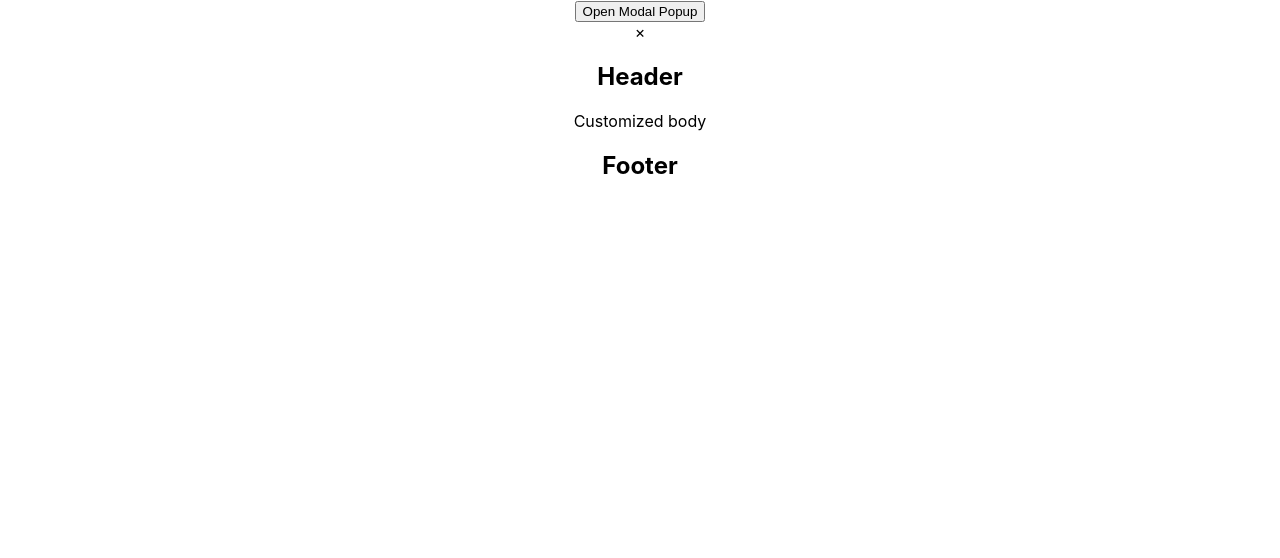
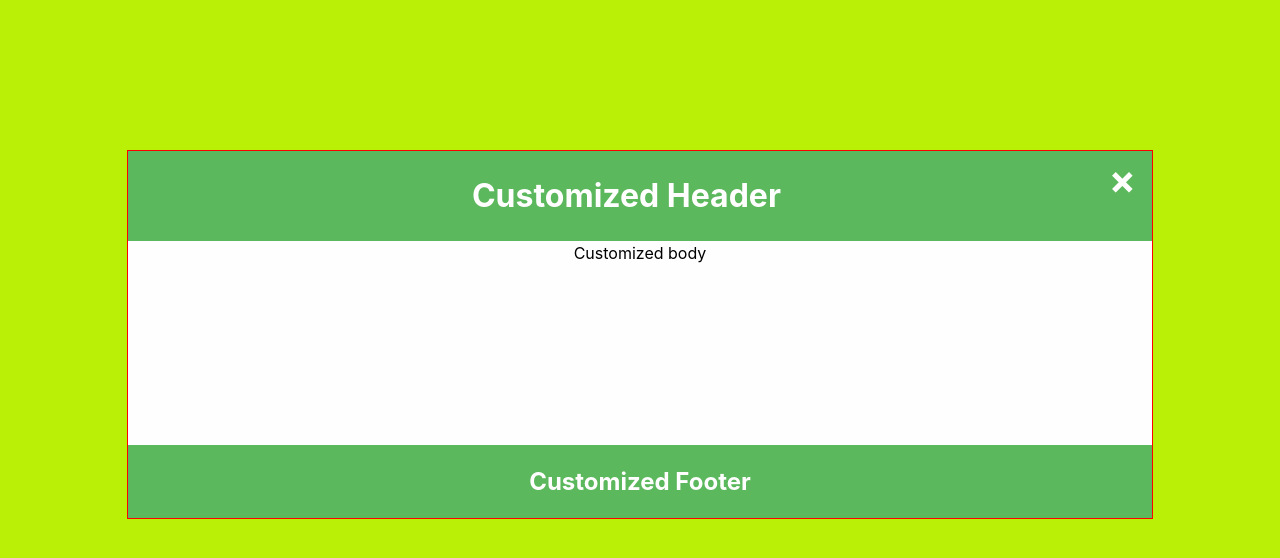
Before and after one commit to anyars-encarta/custom-modal-popup, a React (Create React App) app: page / in a window 1280 px wide. Both pictures are taken after a click on the button "Open Modal Popup". Shown: the top 558 px of the page. Built offline with nearby package versions, Linux system fonts and the light colour scheme.

Commit message:
Implement popup with styling

```diff
--- a/src/components/custom-modal-popup/modal-use.jsx
+++ b/src/components/custom-modal-popup/modal-use.jsx
@@ -1,5 +1,6 @@
 import { useState } from "react";
 import Modal from "./modal";
+import './styles.css';
 
 const ModalUse = () => {
     const [showModalPopup, setShowModalPopup] = useState(false);
@@ -8,14 +9,23 @@ const ModalUse = () => {
         setShowModalPopup(!showModalPopup);
     }
 
+    const onClose = () => {
+        setShowModalPopup(false);
+    }
+
     return (
         <div>
             <button onClick={handleToggleModalPopup}>Open Modal Popup</button>
 
             {
-                showModalPopup && <Modal
-                  body={<div>Customized body</div>}
-                />
+              showModalPopup && (
+                <Modal
+                onClose={onClose}
+                header={<h1>Customized Header</h1>}
+                body={<div>Customized body</div>}
+                footer={<h2>Customized Footer</h2>}
+              />
+              )
             }
         </div>
     )
--- a/src/components/custom-modal-popup/modal.jsx
+++ b/src/components/custom-modal-popup/modal.jsx
@@ -1,12 +1,14 @@
-import './styles.css';
-
-const Modal = ({id, header, body, footer}) => {
+const Modal = ({id, header, body, footer, onClose}) => {
     return (
         <div id={id || 'Modal'} className='modal'>
-            <div clannName='modal-content'>
+            <div className='modal-content'>
                 <div className='header'>
-                  <span className='close=modal-icon'>&times;</span>
-                  <h2>{header ? header : 'Header'}</h2>
+                  <span onClick={onClose} className='close-modal-icon'>&times;</span>
+
+                  {
+                    header ? header : <h2>Header</h2>
+                  }
+
                 </div>
 
                 <div className='body'>
@@ -24,7 +26,6 @@ const Modal = ({id, header, body, footer}) => {
                 </div>
 
             </div>
-
         </div>
     )
 };
--- a/src/components/custom-modal-popup/styles.css
+++ b/src/components/custom-modal-popup/styles.css
@@ -1,3 +1,62 @@
 button {
     cursor: pointer;
 }
+
+.modal {
+    position: fixed;
+    z-index: 1;
+    padding-top: 150px;
+    left: 0;
+    top: 0;
+    width: 100%;
+    height: 100%;
+    overflow: auto;
+    background-color: #baf005;
+}
+
+.modal-content {
+    position: relative;
+    background-color: #fefefe;
+    margin: auto;
+    padding: 0;
+    border: 1px solid red;
+    width: 80%;
+    animation-name: animateModal;
+    animation-duration: 0.5s;
+}
+
+.close-modal-icon {
+    cursor: pointer;
+    font-size: 40px;
+    float: right;
+    font-weight: bold;
+}
+
+.header {
+    padding: 4px 16px;
+    background-color: #5cb85c;
+    color: #fff;
+}
+
+.body {
+    padding: 2px 16px;
+    height: 200px;
+}
+
+.footer {
+    padding: 2px 16px;
+    background-color: #5cb85c;
+    color: #fff;
+}
+
+@keyframes animateModal {
+    from {
+        top: -200px;
+        opacity: 0;
+    }
+
+    to {
+        top: 0;
+        opacity: 1
+    }
+}
```
